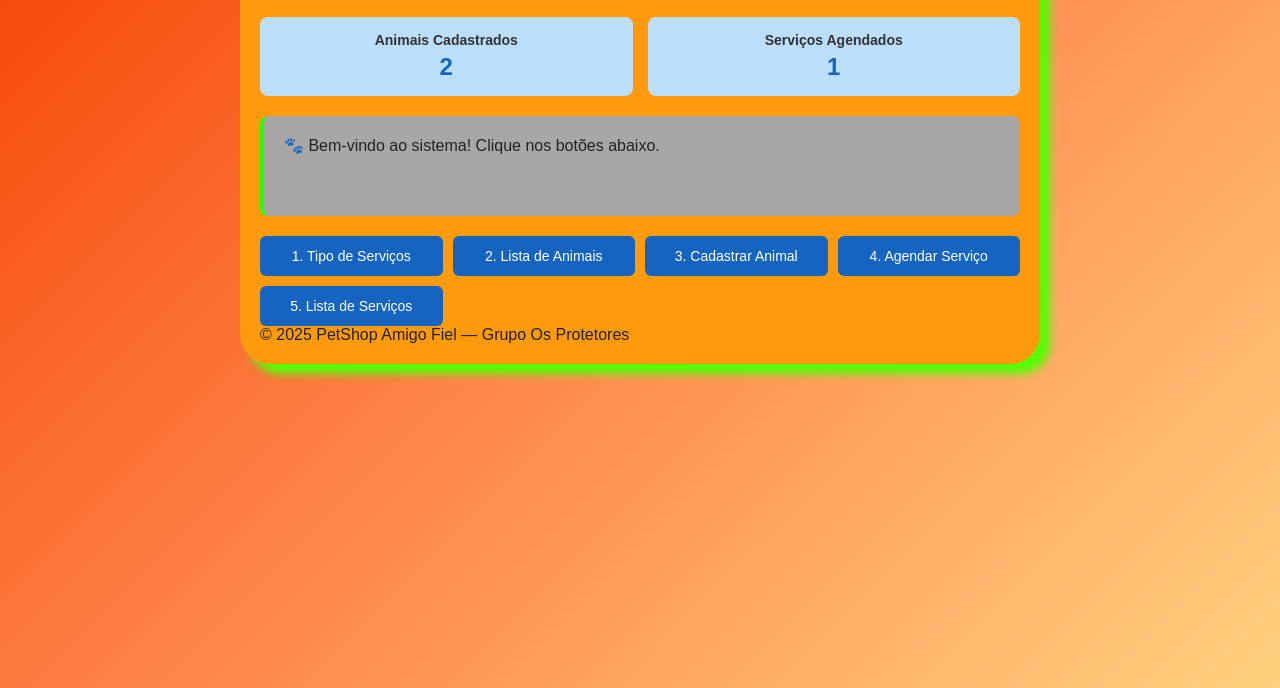
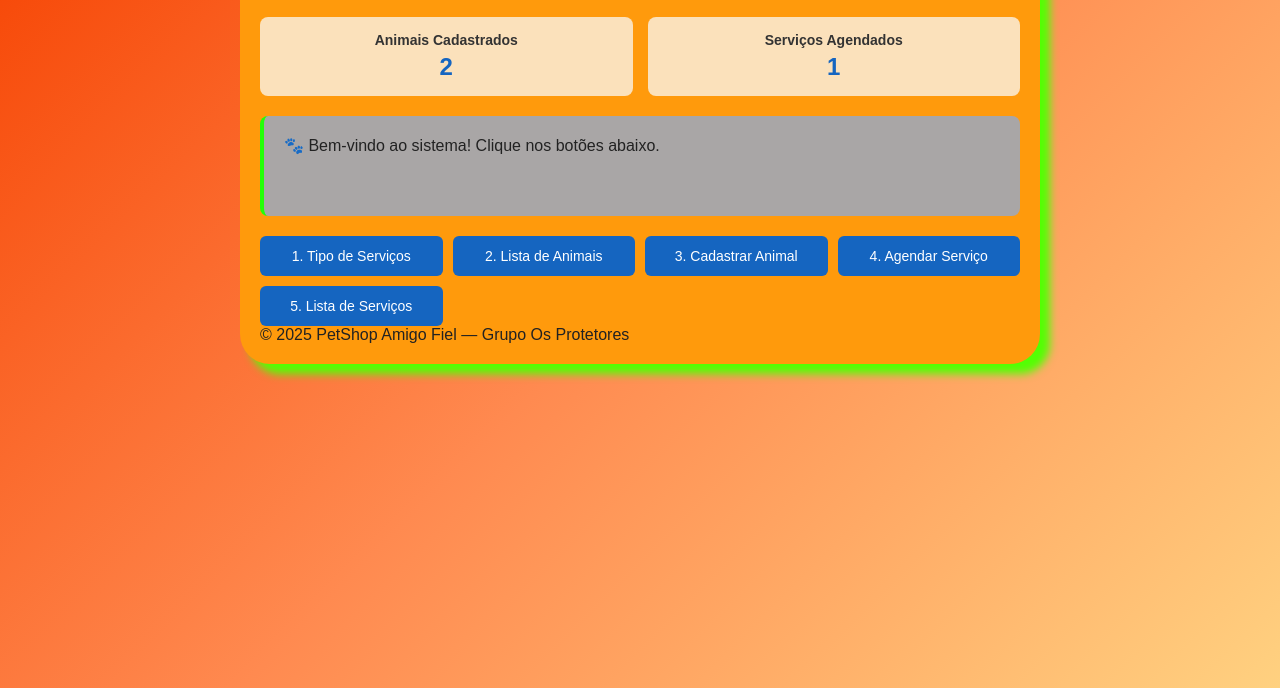
Before and after one commit to fabipereiraa/petshop-osprotetores, a plain HTML site: page index.html in a window 1280 px wide. Shown: the part 112-800 px from the top of the page. Drawn offline with Linux system fonts and the light colour scheme.

Commit message:
Update style.css

```diff
--- a/style.css
+++ b/style.css
@@ -57,7 +57,7 @@ margin-bottom: 20px;
 }
 .card {
 flex: 1;
-background: #bbdefb;/*Alteracao na cor*/
+background: #fbe1bb;/*Alteracao na cor*/
 padding: 15px;
 border-radius: 8px;
 text-align: center;
@@ -110,4 +110,5 @@ padding: 15px;
 margin: 10px 0;
 border-radius: 6px;
 border-left: 4px solid #f44336;
+
 }
```
